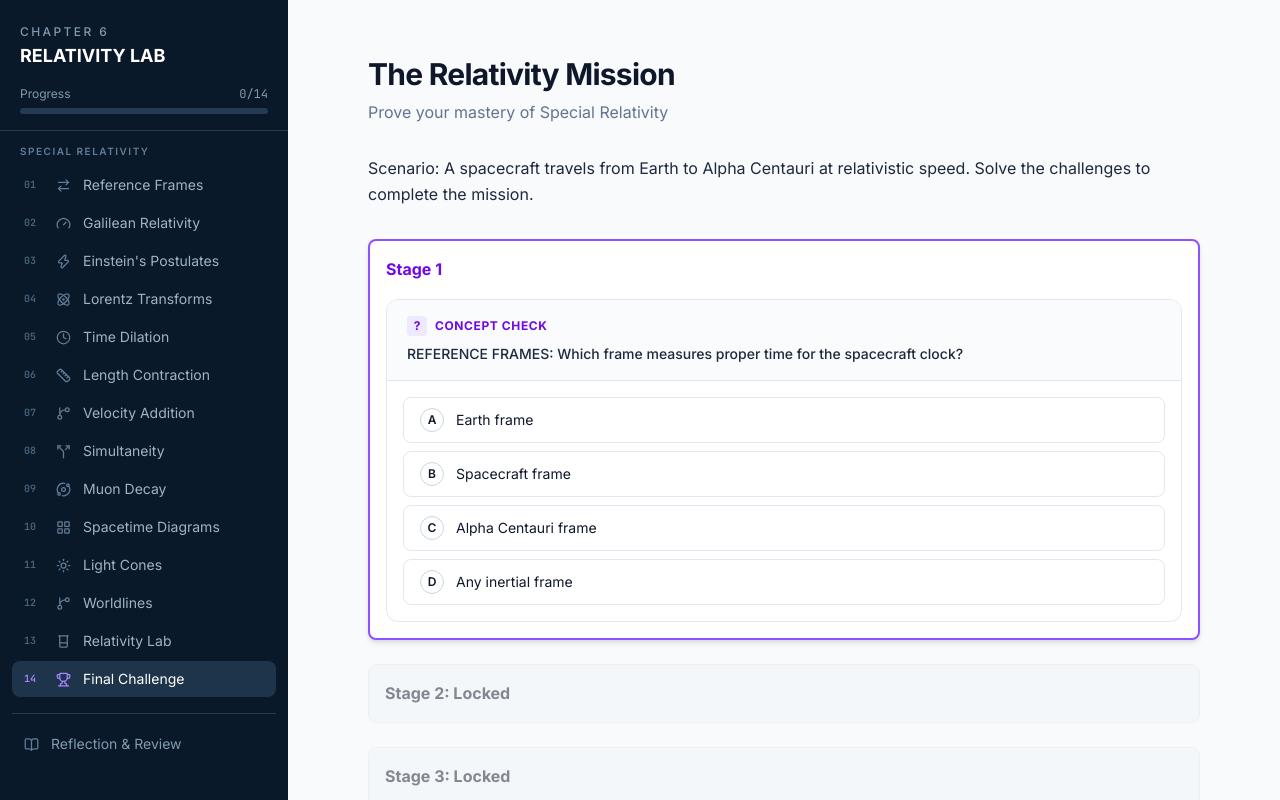
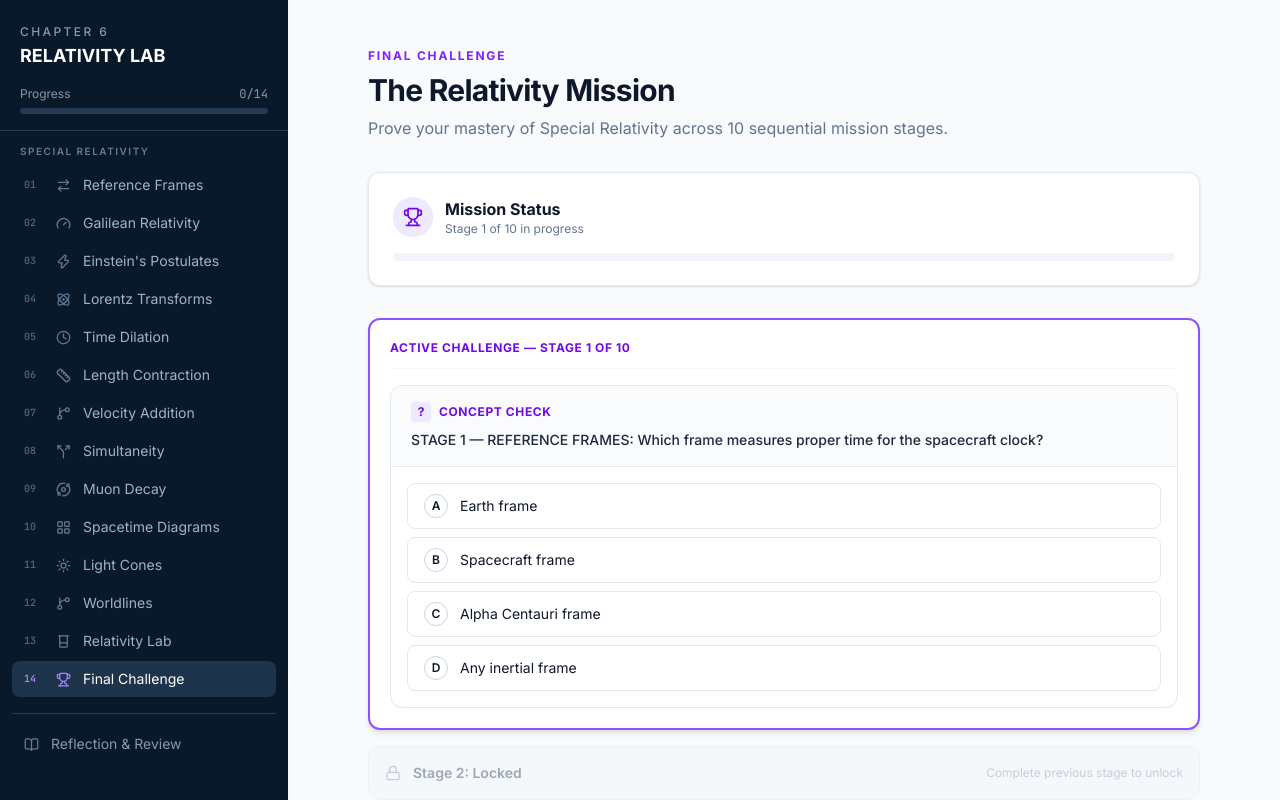
Before and after one commit to abhishekhindi02-beep/assignment-2, a React (Vite) app: page /#/final-challenge in a window 1280 px wide. Shown: the top 800 px of the page. Built offline with nearby package versions, Linux system fonts and the light colour scheme.

Commit message:
Fix all reported UI, progress bar, classifier button, and mission unlocking issues

```diff
--- a/src/features/challenge/FinalChallenge.tsx
+++ b/src/features/challenge/FinalChallenge.tsx
@@ -1,89 +1,114 @@
-import React, { useState } from 'react';
+import React, { useState, useEffect } from 'react';
 import { SectionHeader, SectionWrapper } from '@/components/layout/SectionLayout';
 import { CalloutCard } from '@/components/ui';
 import { QuizCard, NumericQuiz } from '@/components/quiz/QuizCard';
 import { useProgress } from '@/hooks/useProgress';
+import { Check, RotateCcw, Lock, Trophy } from 'lucide-react';
 
-export const FinalChallenge: React.FC = () => {
-  const [currentStage, setCurrentStage] = useState(0);
+const STAGE_STORAGE_KEY = 'relativity-lab-challenge-stage';
+
+export function FinalChallenge() {
+  const [currentStage, setCurrentStage] = useState<number>(() => {
+    try {
+      const stored = localStorage.getItem(STAGE_STORAGE_KEY);
+      return stored ? parseInt(stored, 10) : 0;
+    } catch {
+      return 0;
+    }
+  });
+
   const { markComplete } = useProgress();
 
+  useEffect(() => {
+    try {
+      localStorage.setItem(STAGE_STORAGE_KEY, currentStage.toString());
+    } catch { /* ignore */ }
+    if (currentStage >= 10) {
+      markComplete('/final-challenge');
+    }
+  }, [currentStage, markComplete]);
+
   const handleCorrect = () => {
-    if (currentStage < 9) {
-      setCurrentStage(prev => prev + 1);
-    } else {
-      setCurrentStage(10); // Complete
-      markComplete();
-    }
+    setCurrentStage(prev => {
+      const next = prev + 1;
+      return next > 10 ? 10 : next;
+    });
+  };
+
+  const resetMission = () => {
+    setCurrentStage(0);
+    try {
+      localStorage.removeItem(STAGE_STORAGE_KEY);
+    } catch { /* ignore */ }
   };
 
   const stages = [
     {
       type: 'mcq',
-      question: "REFERENCE FRAMES: Which frame measures proper time for the spacecraft clock?",
+      question: "STAGE 1 — REFERENCE FRAMES: Which frame measures proper time for the spacecraft clock?",
       options: ["Earth frame", "Spacecraft frame", "Alpha Centauri frame", "Any inertial frame"],
       correctIndex: 1,
-      explanation: "Proper time is always measured in the frame where the clock is at rest."
+      explanation: "Proper time is always measured in the frame where the clock is at rest (the spacecraft frame)."
     },
     {
       type: 'numeric',
-      question: "GAMMA: The spacecraft travels at 0.90c. Calculate γ.",
+      question: "STAGE 2 — GAMMA: The spacecraft travels at 0.90c. Calculate γ.",
       answer: 2.294,
-      tolerance: 0.01,
-      explanation: "γ = 1 / √(1 - v²/c²) = 1 / √(1 - 0.9²) ≈ 2.294"
+      tolerance: 0.02,
+      explanation: "γ = 1 / √(1 - v²/c²) = 1 / √(1 - 0.90²) ≈ 2.294"
     },
     {
       type: 'numeric',
-      question: "LORENTZ TRANSFORM: An event occurs at x=4.0 ly, t=5.0 yr in Earth frame. Find x' in spacecraft frame (v=0.9c).",
+      question: "STAGE 3 — LORENTZ TRANSFORM: An event occurs at x=4.0 ly, t=5.0 yr in Earth frame. Find x' in spacecraft frame (v=0.90c).",
       answer: -1.147,
       tolerance: 0.1,
-      explanation: "x' = γ(x - vt) = 2.294(4.0 - 0.9 * 5.0) = 2.294(4.0 - 4.5) = -1.147 ly"
+      explanation: "x' = γ(x - vt) = 2.294(4.0 - 0.90 * 5.0) = 2.294(4.0 - 4.5) = -1.147 ly"
     },
     {
       type: 'numeric',
-      question: "TIME DILATION: Earth measures the journey takes 4.72 years. How long does the spacecraft clock read?",
+      question: "STAGE 4 — TIME DILATION: Earth measures the journey takes 4.72 years. How long does the spacecraft clock read?",
       answer: 2.06,
       tolerance: 0.05,
       explanation: "Δt' = Δt / γ = 4.72 / 2.294 ≈ 2.06 years."
     },
     {
       type: 'numeric',
-      question: "LENGTH CONTRACTION: Alpha Centauri is 4.25 ly from Earth. What distance does the spacecraft measure?",
+      question: "STAGE 5 — LENGTH CONTRACTION: Alpha Centauri is 4.25 ly from Earth. What distance does the spacecraft measure?",
       answer: 1.85,
       tolerance: 0.05,
       explanation: "L = L₀ / γ = 4.25 / 2.294 ≈ 1.85 ly."
     },
     {
       type: 'numeric',
-      question: "VELOCITY ADDITION: The spacecraft launches a probe at 0.50c relative to itself. What speed does Earth measure (in c)?",
+      question: "STAGE 6 — VELOCITY ADDITION: The spacecraft launches a probe at 0.50c relative to itself. What speed does Earth measure (in c)?",
       answer: 0.965,
       tolerance: 0.01,
       explanation: "u = (v + u') / (1 + vu'/c²) = (0.90 + 0.50) / (1 + 0.90 * 0.50) = 1.40 / 1.45 ≈ 0.965c"
     },
     {
       type: 'mcq',
-      question: "SIMULTANEITY: Two signals sent simultaneously in Earth frame from front and back of spacecraft. Are they simultaneous in spacecraft frame?",
+      question: "STAGE 7 — SIMULTANEITY: Two signals sent simultaneously in Earth frame from front and back of spacecraft. Are they simultaneous in spacecraft frame?",
       options: ["Yes", "No", "Depends on the observer's exact location"],
       correctIndex: 1,
       explanation: "Events that are simultaneous in one frame are not simultaneous in another frame moving relative to it."
     },
     {
       type: 'numeric',
-      question: "SPACETIME: On a spacetime diagram (x vs ct), what angle does the spacecraft worldline make with the ct-axis (in degrees)?",
+      question: "STAGE 8 — SPACETIME: On a spacetime diagram (x vs ct), what angle does the spacecraft worldline make with the ct-axis (in degrees)?",
       answer: 41.98,
       tolerance: 0.5,
-      explanation: "θ = arctan(v/c) = arctan(0.9) ≈ 41.98°"
+      explanation: "θ = arctan(v/c) = arctan(0.90) ≈ 41.98°"
     },
     {
       type: 'mcq',
-      question: "LIGHT SIGNAL: A light signal is sent from Earth when the spacecraft departs. Can it reach Alpha Centauri before the spacecraft?",
+      question: "STAGE 9 — LIGHT SIGNAL: A light signal is sent from Earth when the spacecraft departs. Can it reach Alpha Centauri before the spacecraft?",
       options: ["Yes, light is faster", "No, the spacecraft is moving at relativistic speeds", "They will arrive at the same time"],
       correctIndex: 0,
-      explanation: "Light travels at c (1.0c), which is faster than the spacecraft's 0.90c."
+      explanation: "Light travels at 1.0c, which is strictly faster than the spacecraft's 0.90c."
     },
     {
       type: 'mcq',
-      question: "INVARIANT: Calculate the spacetime interval between departure and arrival. Is it the same in both frames?",
+      question: "STAGE 10 — INVARIANT: Calculate the spacetime interval between departure and arrival. Is it the same in both frames?",
       options: ["Yes, the interval is invariant", "No, it changes due to time dilation", "No, it changes due to length contraction"],
       correctIndex: 0,
       explanation: "The spacetime interval s² = (cΔt)² - (Δx)² is invariant across all inertial frames."
@@ -95,42 +120,94 @@ export const FinalChallenge: React.FC = () => {
       prev={{ to: '/relativity-lab', label: '13 Relativity Lab' }}
       next={{ to: '/reflection', label: 'Reflection & Review' }}
     >
-      <SectionHeader title="The Relativity Mission" subtitle="Prove your mastery of Special Relativity" />
+      <SectionHeader
+        section="Final Challenge"
+        title="The Relativity Mission"
+        subtitle="Prove your mastery of Special Relativity across 10 sequential mission stages."
+      />
 
-      <div className="prose max-w-none text-slate-800 mb-8">
-        <p>Scenario: A spacecraft travels from Earth to Alpha Centauri at relativistic speed. Solve the challenges to complete the mission.</p>
+      <div className="bg-white border border-slate-200 rounded-xl p-6 mb-8 shadow-sm">
+        <div className="flex items-center justify-between">
+          <div className="flex items-center gap-3">
+            <div className="w-10 h-10 rounded-full bg-violet-100 text-violet-700 flex items-center justify-center font-bold">
+              <Trophy size={20} />
+            </div>
+            <div>
+              <h3 className="font-bold text-slate-900 text-base">Mission Status</h3>
+              <p className="text-xs text-slate-500">
+                {currentStage >= 10 ? 'Mission Complete! All 10 stages passed.' : `Stage ${currentStage + 1} of 10 in progress`}
+              </p>
+            </div>
+          </div>
+          {currentStage > 0 && (
+            <button
+              onClick={resetMission}
+              className="inline-flex items-center gap-1.5 px-3 py-1.5 border border-slate-200 rounded-lg text-xs font-medium text-slate-600 hover:text-slate-900 hover:bg-slate-50 transition-colors"
+            >
+              <RotateCcw size={14} />
+              Reset Mission
+            </button>
+          )}
+        </div>
+        <div className="w-full bg-slate-100 h-2 rounded-full mt-4 overflow-hidden">
+          <div
+            className="bg-violet-600 h-full transition-all duration-500"
+            style={{ width: `${Math.min(100, (currentStage / 10) * 100)}%` }}
+          />
+        </div>
       </div>
 
-      {currentStage === 10 ? (
-        <CalloutCard type="success" title="RELATIVITY MISSION COMPLETE">
-          <ul className="list-disc pl-5">
-            {stages.map((stage, i) => (
-              <li key={i} className="text-emerald-700">✓ {stage.question.split(':')[0]}</li>
-            ))}
-          </ul>
-        </CalloutCard>
+      {currentStage >= 10 ? (
+        <div className="space-y-6">
+          <CalloutCard type="success" title="RELATIVITY MISSION COMPLETE!">
+            <p className="text-base font-semibold text-emerald-800 mb-3">
+              Congratulations! You have successfully solved all 10 stages of the Relativity Mission.
+            </p>
+            <ul className="grid grid-cols-1 md:grid-cols-2 gap-2 text-sm text-slate-700">
+              {stages.map((stage, i) => (
+                <li key={i} className="flex items-center gap-2">
+                  <Check size={16} className="text-emerald-600 flex-shrink-0" />
+                  <span>{stage.question.split(':')[0]}</span>
+                </li>
+              ))}
+            </ul>
+          </CalloutCard>
+        </div>
       ) : (
-        <div className="space-y-6">
+        <div className="space-y-4">
           {stages.map((stage, index) => {
             if (index > currentStage) {
               return (
-                <div key={index} className="opacity-50 pointer-events-none p-4 border border-slate-200 rounded-lg bg-slate-100">
-                  <h4 className="font-bold">Stage {index + 1}: Locked</h4>
+                <div key={index} className="opacity-50 pointer-events-none p-4 border border-slate-200 rounded-xl bg-slate-100 flex items-center justify-between">
+                  <div className="flex items-center gap-3">
+                    <Lock size={16} className="text-slate-400" />
+                    <span className="font-semibold text-slate-600 text-sm">Stage {index + 1}: Locked</span>
+                  </div>
+                  <span className="text-xs text-slate-400">Complete previous stage to unlock</span>
                 </div>
               );
             }
+
             if (index < currentStage) {
               return (
-                <div key={index} className="p-4 border border-emerald-200 rounded-lg bg-emerald-50">
-                  <h4 className="font-bold text-emerald-700">✓ Stage {index + 1} Complete</h4>
+                <div key={index} className="p-4 border border-emerald-200 rounded-xl bg-emerald-50/50 flex items-center justify-between">
+                  <div className="flex items-center gap-2">
+                    <Check size={18} className="text-emerald-600" />
+                    <span className="font-semibold text-emerald-800 text-sm">{stage.question.split(':')[0]}</span>
+                  </div>
+                  <span className="text-xs font-bold uppercase tracking-wider text-emerald-600">Passed</span>
                 </div>
               );
             }
 
             // Active Stage
             return (
-              <div key={index} className="p-4 border-2 border-violet-500 rounded-lg bg-white shadow-md transition-all">
-                <h4 className="font-bold text-violet-700 mb-4">Stage {index + 1}</h4>
+              <div key={index} className="p-5 border-2 border-violet-500 rounded-xl bg-white shadow-md animate-fade-in">
+                <div className="flex items-center justify-between mb-4 pb-3 border-b border-slate-100">
+                  <span className="text-xs font-bold uppercase tracking-wider text-violet-700">
+                    Active Challenge — Stage {index + 1} of 10
+                  </span>
+                </div>
                 {stage.type === 'mcq' ? (
                   <QuizCard
                     question={stage.question}
@@ -142,6 +219,7 @@ export const FinalChallenge: React.FC = () => {
                 ) : (
                   <NumericQuiz
                     question={stage.question}
+                    correctAnswer={stage.answer!}
                     targetValue={stage.answer!}
                     tolerance={stage.tolerance!}
                     explanation={stage.explanation}
@@ -153,13 +231,8 @@ export const FinalChallenge: React.FC = () => {
           })}
         </div>
       )}
-
-      <div className="mt-8 flex justify-between">
-        <a href="#" className="text-blue-600">← Prev: Relativity Lab</a>
-        <a href="#" className="text-blue-600">Next: Reflection →</a>
-      </div>
     </SectionWrapper>
   );
-};
+}
 
 export default FinalChallenge;
--- a/src/features/lab/RelativityLabPage.tsx
+++ b/src/features/lab/RelativityLabPage.tsx
@@ -228,7 +228,7 @@ export default function RelativityLabPage() {
       </div>
 
       <div className="mt-12">
-        <h3 className="text-2xl font-bold mb-6 text-navy-900">SLAC Micro-Experiment</h3>
+        <h3 className="text-2xl font-bold mb-6 text-slate-900">SLAC Micro-Experiment</h3>
         <p className="mb-6">
           At the Stanford Linear Accelerator Center (SLAC), electrons are accelerated down a 3.0 km long tube.
           Use the lab tools above or solve this real-world problem step by step.
--- a/src/hooks/useProgress.ts
+++ b/src/hooks/useProgress.ts
@@ -13,11 +13,22 @@ const defaultProgress: ProgressState = {
   startedAt: new Date().toISOString(),
 };
 
+function normalizeId(id?: string): string {
+  if (!id) return '';
+  const trimmed = id.trim();
+  return trimmed.startsWith('/') ? trimmed : `/${trimmed}`;
+}
+
 function loadProgress(): ProgressState {
   try {
     const stored = localStorage.getItem(STORAGE_KEY);
     if (stored) {
-      return { ...defaultProgress, ...JSON.parse(stored) };
+      const parsed = JSON.parse(stored);
+      // Normalize any existing stored lesson IDs
+      if (Array.isArray(parsed.completedLessons)) {
+        parsed.completedLessons = parsed.completedLessons.map((l: string) => normalizeId(l));
+      }
+      return { ...defaultProgress, ...parsed };
     }
   } catch { /* ignore */ }
   return { ...defaultProgress };
@@ -36,7 +47,8 @@ export function useProgress() {
     saveProgress(progress);
   }, [progress]);
 
-  const completeLesson = useCallback((id?: string) => {
+  const completeLesson = useCallback((rawId?: string) => {
+    const id = normalizeId(rawId);
     if (!id) return;
     setProgress(prev => {
       if (prev.completedLessons.includes(id)) return prev;
@@ -81,11 +93,14 @@ export function useProgress() {
 
   const resetProgress = useCallback(() => {
     setProgress({ ...defaultProgress, startedAt: new Date().toISOString() });
+    try {
+      localStorage.removeItem(STORAGE_KEY);
+    } catch { /* ignore */ }
   }, []);
 
   const totalLessons = 14;
-  const completedCount = progress.completedLessons.length;
-  const progressPercent = Math.round((completedCount / totalLessons) * 100);
+  const completedCount = Math.min(progress.completedLessons.length, totalLessons);
+  const progressPercent = Math.min(100, Math.round((completedCount / totalLessons) * 100));
 
   return {
     progress,
@@ -101,7 +116,7 @@ export function useProgress() {
     completedCount,
     totalLessons,
     progressPercent,
-    isLessonComplete: (id: string) => progress.completedLessons.includes(id),
+    isLessonComplete: (rawId: string) => progress.completedLessons.includes(normalizeId(rawId)),
     isQuizComplete: (id: string) => progress.completedQuizzes.includes(id),
   };
 }
--- a/src/index.css
+++ b/src/index.css
@@ -4,6 +4,7 @@
 @theme {
   --font-sans: 'Inter', ui-sans-serif, system-ui, sans-serif;
   --font-mono: 'JetBrains Mono', ui-monospace, monospace;
+  --color-navy: #102a43;
   --color-navy-50: #f0f4f8;
   --color-navy-100: #d9e2ec;
   --color-navy-200: #bcccdc;
```
Also changed, not shown: src/features/galilean/GalileanRelativity.tsx (+7 -6 lines), src/features/landing/Landing.tsx (+4 -4 lines), src/features/referenceFrames/ReferenceFrames.tsx (+4 -4 lines).
